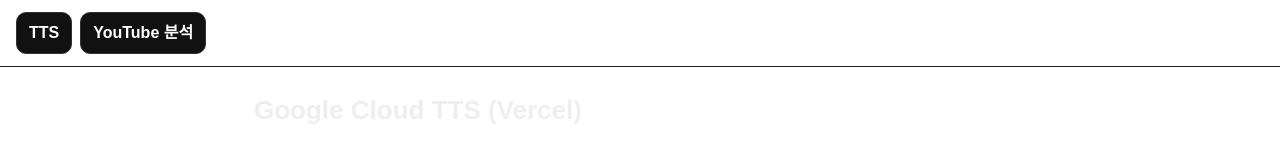
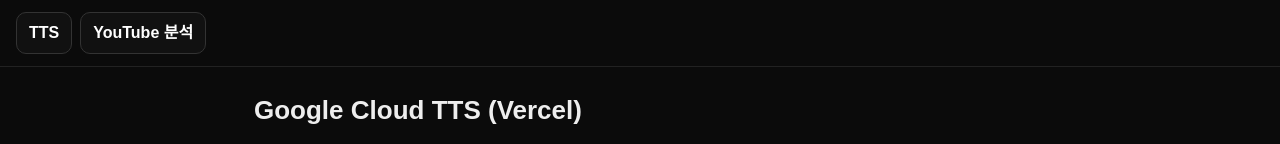
Before and after one commit to Baekhyun214/my-tts-app, a Next.js app: page / in a window 1280 px wide. Shown: the top 144 px of the page. Built offline with nearby package versions, Linux system fonts and the light colour scheme; no server answers.

Commit message:
fix: import Link and define tabStyle in layout

```diff
--- a/app/layout.tsx
+++ b/app/layout.tsx
@@ -1,42 +1,8 @@
-import type { Metadata } from "next";
-import { Geist, Geist_Mono } from "next/font/google";
+// app/layout.tsx
 import "./globals.css";
-import Link from "next/link";
+import Link from "next/link"; // ⬅️ 이 줄이 꼭 있어야 합니다!
 
-const geistSans = Geist({
-  variable: "--font-geist-sans",
-  subsets: ["latin"],
-});
-
-const geistMono = Geist_Mono({
-  variable: "--font-geist-mono",
-  subsets: ["latin"],
-});
-
-export const metadata: Metadata = {
-  title: "TTS & YouTube Analyzer  ",
-  description: "Generated by create next app",
-};
-
-export default function RootLayout({
-  children,
-}: Readonly<{
-  children: React.ReactNode;
-}>) {
-  return (
-    <html lang="en">
-      <body
-        className={`${geistSans.variable} ${geistMono.variable} antialiased`}
-      >
-      <nav style={{ display: "flex", gap: 8, padding: "12px 16px", borderBottom: "1px solid #222" }}>
-          <Link href="/" style={tabStyle}>TTS</Link>
-          <Link href="/youtube" style={tabStyle}>YouTube 분석</Link>
-        </nav>
-        <div style={{ maxWidth: 1100, margin: "0 auto" }}>{children}</div>
-      </body>
-    </html>
-  );
-}
+export const metadata = { title: "TTS & YouTube Analyzer" };
 
 const tabStyle: React.CSSProperties = {
   padding: "8px 12px",
@@ -47,3 +13,17 @@
   textDecoration: "none",
   fontWeight: 700,
 };
+
+export default function RootLayout({ children }: { children: React.ReactNode }) {
+  return (
+    <html lang="ko">
+      <body style={{ background: "#0b0b0b", color: "#eee" }}>
+        <nav style={{ display: "flex", gap: 8, padding: "12px 16px", borderBottom: "1px solid #222" }}>
+          <Link href="/" style={tabStyle}>TTS</Link>
+          <Link href="/youtube" style={tabStyle}>YouTube 분석</Link>
+        </nav>
+        <div style={{ maxWidth: 1100, margin: "0 auto" }}>{children}</div>
+      </body>
+    </html>
+  );
+}
```
